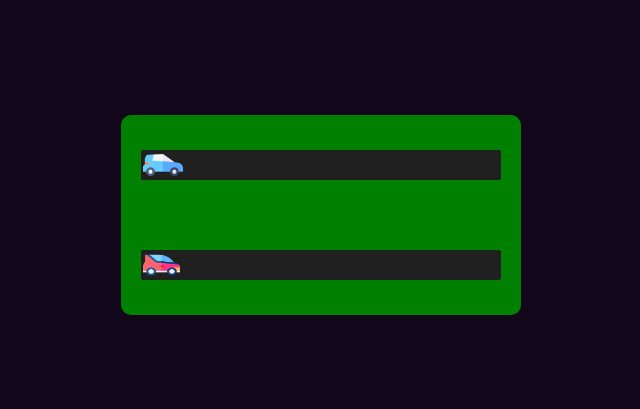
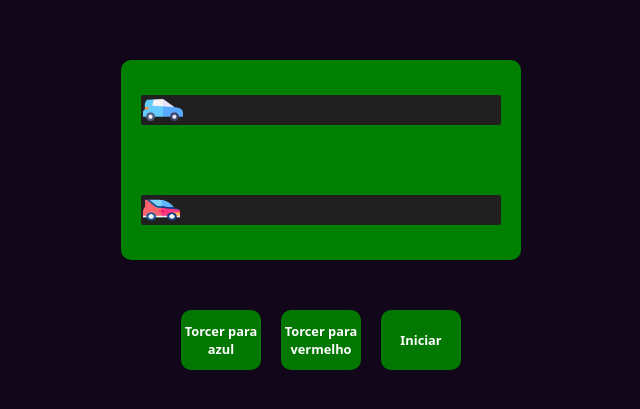
Before and after one commit to LuisFabianod/corridaDeCarros, a plain HTML site: page html/index.html in a window 1280 px wide. Shown: the part 185-594 px from the top of the page, without its empty margins (319-959 px from the left). Drawn offline with Linux system fonts and the light colour scheme.

Commit message:
last input before JS

```diff
--- a/css/style.css
+++ b/css/style.css
@@ -19,6 +19,8 @@ main {
     height: 100%;
     align-items: center;
     justify-content: center;
+    flex-direction: column;
+    gap: 50px;
 }
 
 .content {
@@ -53,3 +55,30 @@ main {
     height: 30px;
     margin-left: 2px;
 }
+
+form {
+    display: flex;
+    align-items: center;
+    justify-content: center;
+    gap: 20px;
+}
+
+button {
+    outline: none;
+    border: none;
+    width: 80px;
+    height: 60px;
+    background-color: rgb(2, 119, 2);
+    color: white;
+    border-radius: 10px;
+    text-align: center;
+    font-size: 0.8em;
+    font-family: system-ui, -apple-system, BlinkMacSystemFont, 'Segoe UI', Roboto, Oxygen, Ubuntu, Cantarell, 'Open Sans', 'Helvetica Neue', sans-serif;
+    font-weight: 600;
+
+}
+
+button:hover {
+    background-color: rgb(3, 150, 3);
+    cursor: pointer;
+}
--- a/html/index.html
+++ b/html/index.html
@@ -20,6 +20,11 @@
                     <img src="../images/red-car.png" alt="red-car" class="red-car">
                 </div>
             </div>
+            <form>
+                <button class="choose-blue">Torcer para azul</button>
+                <button class="choose-red">Torcer para vermelho</button>
+                <button class="start">Iniciar</button>
+            </form>
         </div>
     </main>
 
```
